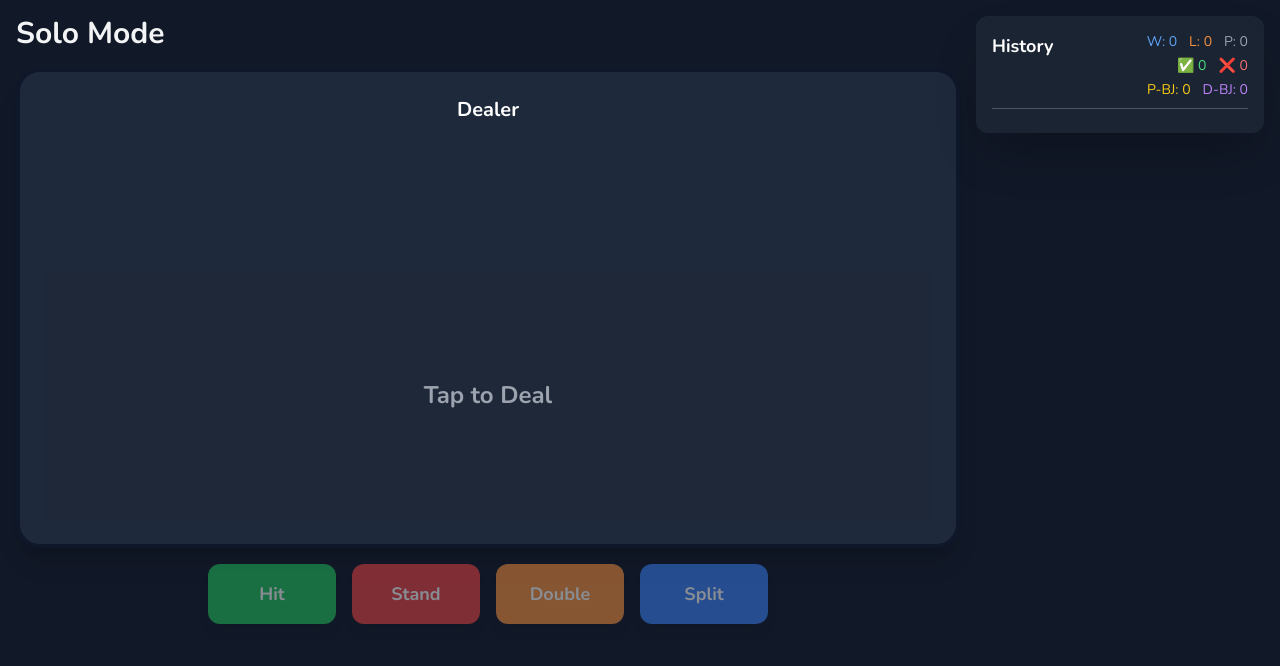
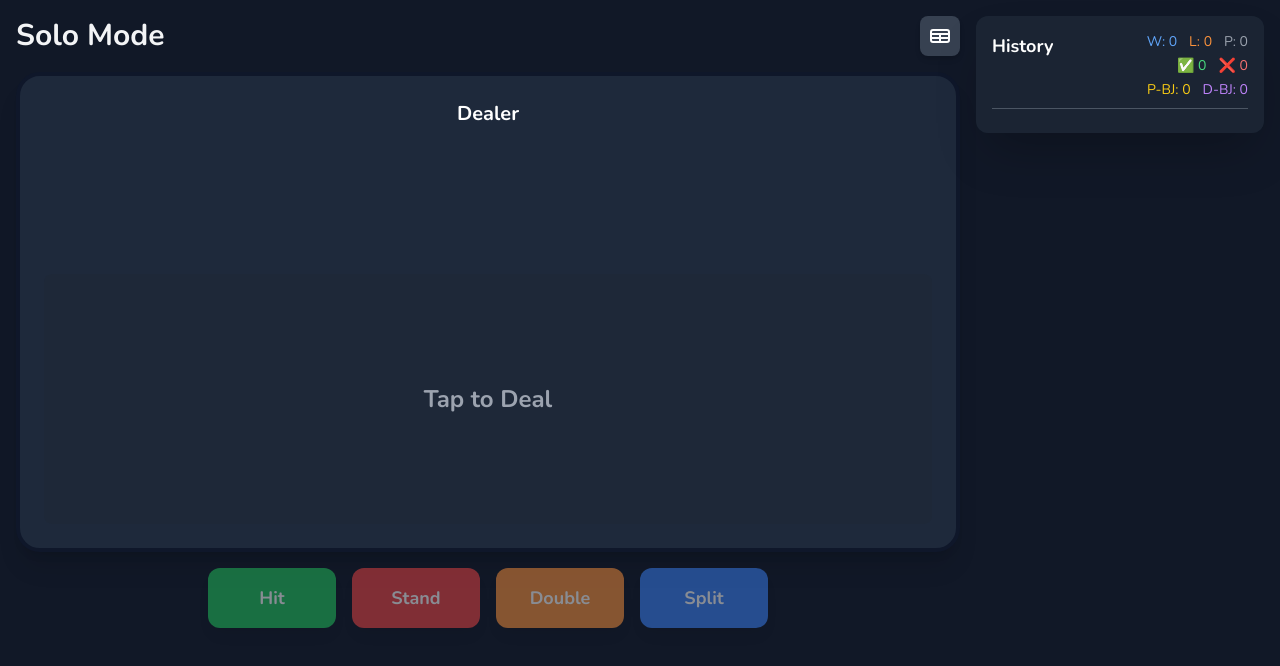
Before and after one commit to cswlim/BlackJack-Trainer, a React (Create React App) app in the folder client/: page / in a window 1280 px wide. Both pictures are taken after a click on the button "Solo Mode". Shown: the top 666 px of the page. Built offline with nearby package versions, Linux system fonts and the light colour scheme.

Commit message:
Update App.jsx

```diff
--- a/client/src/App.jsx
+++ b/client/src/App.jsx
@@ -432,6 +432,9 @@ export default function App() {
     const [announcement, setAnnouncement] = useState(null);
     const prevStreakForAnnounceRef = useRef(0);
 
+    // --- 1. State for showing/hiding the chart modal ---
+    const [showChartModal, setShowChartModal] = useState(false);
+
     const createShoe = useCallback(() => {
         const suits = ['♠', '♣', '♥', '♦'];
         const ranks = ['A', '2', '3', '4', '5', '6', '7', '8', '9', '10', 'J', 'Q', 'K'];
@@ -643,7 +646,7 @@ export default function App() {
         if (gameState !== 'dealer-turn') return;
         setDealerHand(prev => ({...prev, cards: prev.cards.map(c => ({...c, isHidden: false}))}));
         const dealerDrawLoop = () => {
-            setDealerHand(currentDealerHand => {
+             setDealerHand(currentDealerHand => {
                 const scoreInfo = calculateScore(currentDealerHand.cards);
                 if (scoreInfo.score < 17) {
                     dealCard(card => {
@@ -765,7 +768,19 @@ export default function App() {
             <div className="min-h-screen p-4 flex flex-col items-center bg-gray-900 text-gray-100">
                 <div className="w-full max-w-7xl mx-auto flex flex-col md:flex-row gap-4">
                     <div className="flex-grow">
-                        <header className="flex justify-between items-center mb-4"><h1 className="text-3xl font-bold">Solo Mode</h1></header>
+                        {/* --- 2. Header updated with chart button --- */}
+                        <header className="flex justify-between items-center mb-4">
+                            <h1 className="text-3xl font-bold">Solo Mode</h1>
+                            <button
+                                onClick={() => setShowChartModal(true)}
+                                className="bg-gray-700 text-white rounded-lg p-2 shadow-md hover:bg-gray-600 transition-colors flex items-center justify-center"
+                                title="View Basic Strategy Chart"
+                            >
+                                <svg xmlns="http://www.w3.org/2000/svg" className="h-6 w-6" fill="none" viewBox="0 0 24 24" stroke="currentColor">
+                                    <path strokeLinecap="round" strokeLinejoin="round" strokeWidth={2} d="M3 10h18M3 14h18m-9-4v8m-7 0h14a2 2 0 002-2V8a2 2 0 00-2-2H5a2 2 0 00-2 2v8a2 2 0 002 2z" />
+                                </svg>
+                            </button>
+                        </header>
                         <div className="bg-slate-800 border-4 border-slate-900 rounded-3xl shadow-xl p-2 md:p-6 text-white flex flex-col justify-between flex-grow min-h-[60vh]">
                             <div className="text-center mb-2">
                                 <h2 className="text-xl font-semibold mb-2">Dealer {gameState !== 'player-turn' && dealerHand.display ? `: ${dealerHand.display}` : ''}</h2>
@@ -807,6 +822,15 @@ export default function App() {
                         <StreakCounter streak={streakCount} />
                     </div>
                 </div>
+                {/* --- 3. Conditionally render the chart modal --- */}
+                {showChartModal && (
+                    <BasicStrategyChartModal
+                        playerHand={playerHands[activeHandIndex]?.cards}
+                        dealerUpCard={dealerHand.cards.find(c => !c.isHidden)}
+                        onClose={() => setShowChartModal(false)}
+                        calculateScore={calculateScore}
+                    />
+                )}
                 <style>{`
                     @import url('https://fonts.googleapis.com/css2?family=Nunito:wght@400;700;800&family=Roboto+Mono&display=swap');
                     body { font-family: 'Nunito', sans-serif; overflow-x: hidden; }
```
